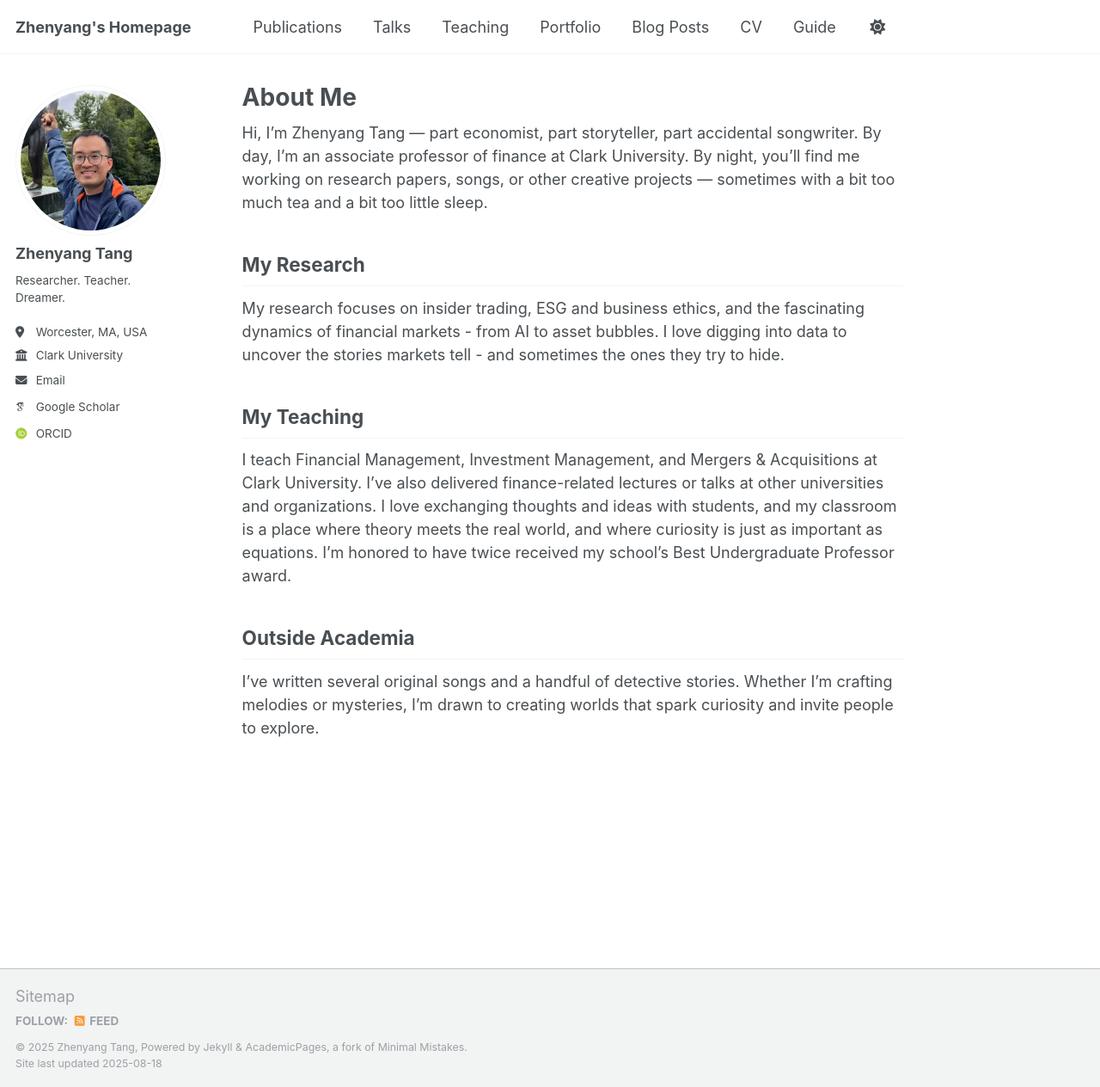
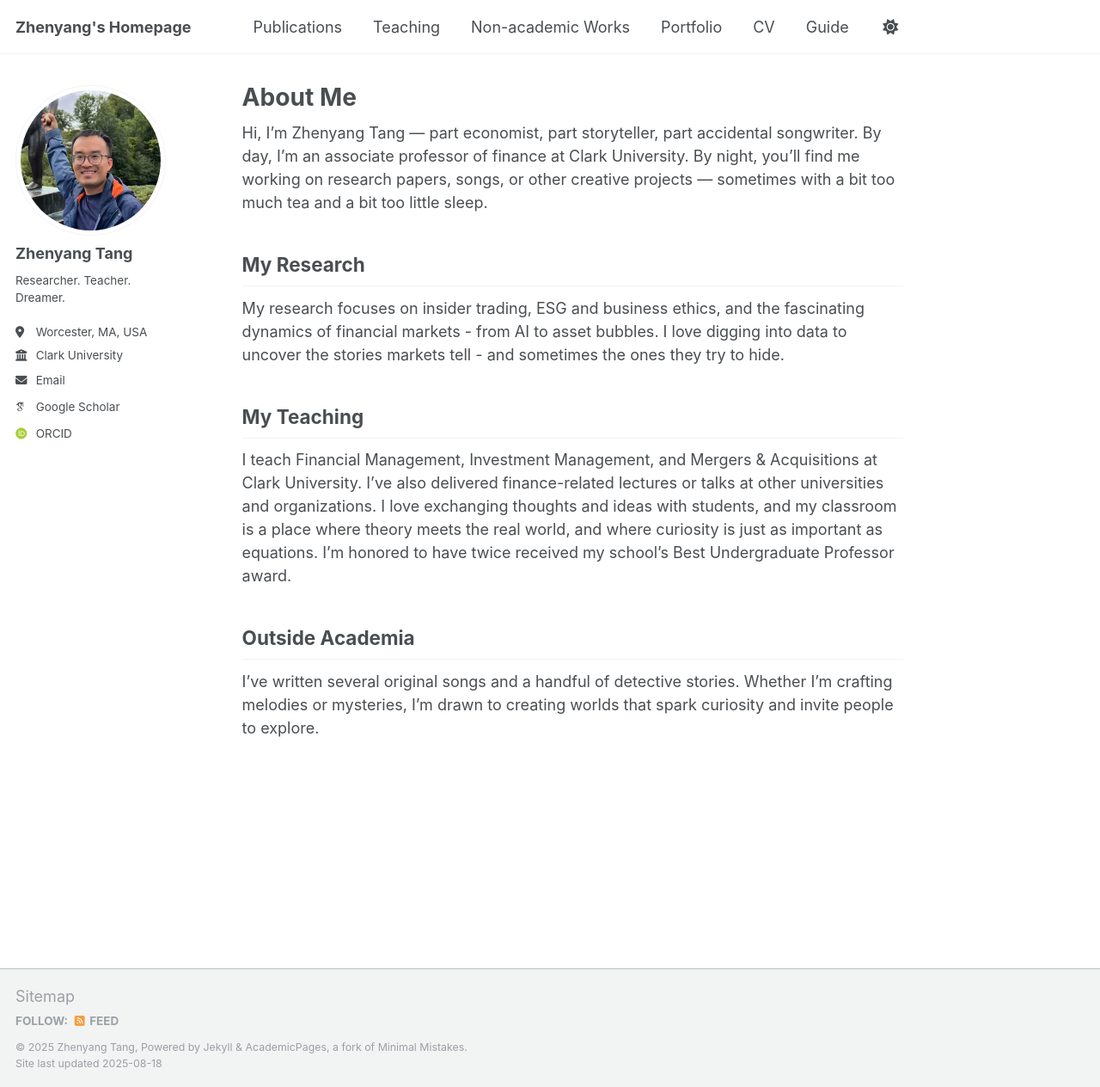
Before and after one commit to zhenyang-tang/zhenyang-tang.github.io, a Jekyll site: the page built from _pages/about.md, in a window 1280 px wide and 1264 px high. Shown: the whole window at 86% size. Built offline with Jekyll 4.4.1, drawn with Linux system fonts in a browser that asks for light colours; some web fonts are replaced; a script that is not in the unit is left out.

Commit message:
Update navigation.yml

```diff
--- a/_data/navigation.yml
+++ b/_data/navigation.yml
@@ -11,17 +11,14 @@ main:
   - title: "Publications"
     url: /publications/
 
-  - title: "Talks"
-    url: /talks/
-
   - title: "Teaching"
     url: /teaching/
 
+  - title: "Non-academic Works"
+    url: /non-academic/
+
   - title: "Portfolio"
     url: /portfolio/
-
-  - title: "Blog Posts"
-    url: /year-archive/
 
   - title: "CV"
     url: /cv/
```
